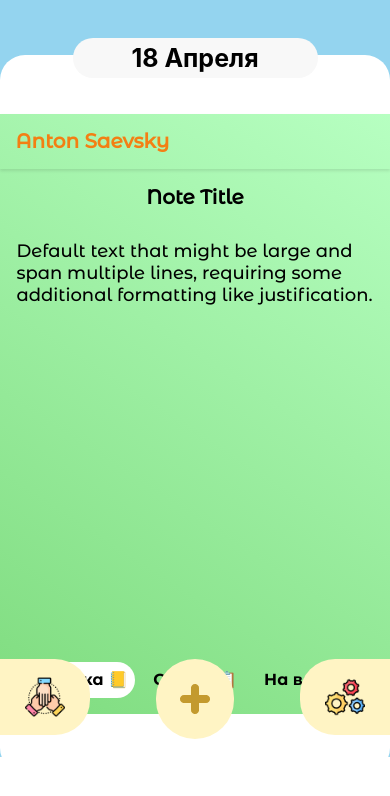
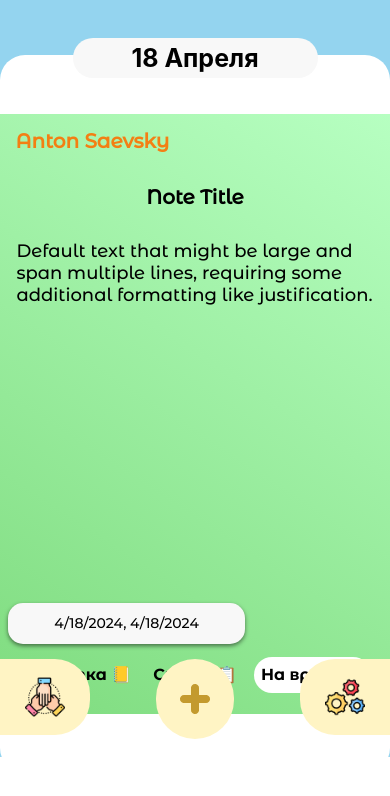
Before and after one commit to vodyaraman/SuchaNotepad, a React Native app in the folder NotePad/: screen / in a window 390 px wide. Shown: the top 796 px of the page. Built offline with nearby package versions, Linux system fonts and the light colour scheme.

Commit message:
Note context update + add-edit update
- Добавил переключатель на уровне entity (change type)
- Некоторые изменения дизайна

```diff
--- a/NotePad/App/Entities/Note/Helpers/note-manager.js
+++ b/NotePad/App/Entities/Note/Helpers/note-manager.js
@@ -10,7 +10,7 @@ export const NoteManagerProvider = ({ children }) => {
     const [userName, setUserName] = useState("Anton Saevsky");
     const [notePriority, setNoteAdd] = useState(true);
     const [timestamp, setTimestamp] = useState({"isTemporary": false, "dateStart": new Date(), "dateEnd": new Date()});
-    const [noteType, setNoteType] = useState("default");
+    const [noteType, setNoteType] = useState(2);
 
     return (
         <TextContext.Provider value={{
@@ -33,7 +33,6 @@ export const useNoteData = () => {
     const { noteTitle, noteText, notePriority, timestamp, noteType } = useContext(TextContext);
 
     return {
-        _id: "ObjectId",
         title: noteTitle,
         content: noteText,
         priority: notePriority,
--- /dev/null
+++ b/NotePad/App/Entities/Note/UI/add-edit.js
@@ -0,0 +1,46 @@
+import React from "react";
+import { InputText, SmallUnderplate } from "../../../Pull/Note";
+import { useText } from '../Helpers/note-manager';
+
+const NoteAddEdit = ({ flex = 'center', fontWeight = "normal", fontSize = 14 }) => {
+    const { timestamp, setTimestamp } = useText();
+
+    const handleDateChange = (newDateString) => {
+        const dates = newDateString.split(',').map(date => date.trim());
+        const newTimestamp = { ...timestamp };
+
+        if (dates.length === 2) {
+            newTimestamp.dateStart = new Date(dates[0]);
+            newTimestamp.dateEnd = dates[1] ? new Date(dates[1]) : null;
+        } else if (dates.length === 1) {
+            newTimestamp.dateStart = new Date(dates[0]);
+            newTimestamp.dateEnd = null;
+        }
+
+        setTimestamp(newTimestamp);
+    };
+
+    const formatDateString = () => {
+        if (timestamp.dateEnd) {
+            return `${timestamp.dateStart.toLocaleDateString()}, ${timestamp.dateEnd.toLocaleDateString()}`;
+        }
+        return timestamp.dateStart.toLocaleDateString();
+    };
+
+    return (
+        <SmallUnderplate>
+            <InputText
+                textColor="#0d0c0c"
+                text={formatDateString()}
+                onChangeText={handleDateChange}
+                textAlign={flex}
+                fontWeight={fontWeight}
+                fontSize={fontSize}
+                placeholder=""
+                multiline={false}
+            />
+        </SmallUnderplate>
+    );
+};
+
+export default NoteAddEdit;
--- /dev/null
+++ b/NotePad/App/Entities/Note/UI/change-type.js
@@ -0,0 +1,28 @@
+import React from 'react';
+import { Switcher } from '../../../Pull/Buttons';
+import { useText } from '../Helpers/note-manager';
+
+// Эта сущность обращается к переключателю состояний, который ориентирован на работу с индексами числовыми
+// Передаёт ему надписи, в этом случае типы заметок, возвращает по нажатию соответствующий индекс
+// Возвращённый индекс отправляется в Контекст АПИ и заполняет поле (состояние) noteType
+
+const NoteChangeType = () => {
+  const { noteType, setNoteType } = useText();
+
+  const handleSwitchChange = (index) => {
+    setNoteType(index);
+  };
+
+  return (
+    <Switcher
+      initialActive={noteType}
+      onChange={handleSwitchChange}
+      width="94%"
+      height={40}
+      totalStates={3}
+      stateLabels={['Заметка 📒', 'Список📋', 'На время⌚️']}
+    />
+  );
+};
+
+export default NoteChangeType;
--- a/NotePad/App/Entities/Note/index.js
+++ b/NotePad/App/Entities/Note/index.js
@@ -8,11 +8,13 @@ import Note from "./UI/note";
 // Графические элементы для редактирования заметок
 import EditNote from "./UI/edit-note";
 import EditNoteTitle from "./UI/edit-title";
+import NoteAddEdit from "./UI/add-edit";
 
 // Прочие графические элементы заметок
 import NoteManipulate from "./UI/manipulate";
+import NoteChangeType from "./UI/change-type"
 
 // Провайдер контекста заметки
 import { NoteManagerProvider } from "./Helpers/note-manager";
 
-export { Note, NoteUser, NoteTitle, NoteManipulate, EditNoteTitle, EditNote, NoteManagerProvider };
+export { Note, NoteUser, NoteTitle, NoteManipulate, EditNoteTitle, EditNote, NoteAddEdit, NoteChangeType, NoteManagerProvider };
--- a/NotePad/App/Features/Note/UI/create.js
+++ b/NotePad/App/Features/Note/UI/create.js
@@ -1,7 +1,6 @@
 import React from "react";
-import { NoteUser, EditNote, EditNoteTitle, NoteAddEdit, NoteManagerProvider } from "../../../Entities/Note";
+import { NoteUser, EditNote, EditNoteTitle, NoteAddEdit, NoteChangeType, NoteManagerProvider } from "../../../Entities/Note";
 import { FullScaledNotePlate, getNoteType } from "../../../Pull/Note";
-import { Switcher } from "../../../Pull/Buttons";
 
 const NoteWrite = ({ note = { type: 'important', content: 'Контент' } }) => {
     const noteProps = getNoteType(note);
@@ -11,12 +10,25 @@ const NoteWrite = ({ note = { type: 'important', content: 'Контент' } })
             <FullScaledNotePlate
                 backgroundColor={noteProps.backgroundColor}
                 height="100%"
-                Orion={NoteUser}
-                Scorpius={EditNoteTitle}
+                Orion={() => (
+                    <>
+                        <NoteUser/>
+                    </>
+                )}
+                Scorpius={() => (
+                    <>
+                        <EditNoteTitle/>
+                    </>
+                )}
                 Andromeda={() => (
                     <>
                         <EditNote/>
-                        <Switcher/>
+                    </>
+                )}
+                Prometheus={() => (
+                    <>
+                        <NoteAddEdit/>
+                        <NoteChangeType/>
                     </>
                 )}
             />
--- a/NotePad/App/Pull/Buttons/switcher.js
+++ b/NotePad/App/Pull/Buttons/switcher.js
@@ -1,5 +1,5 @@
 import React, { useState, useEffect, useRef } from 'react';
-import { View, Text, StyleSheet, TouchableOpacity, Animated, PanResponder } from 'react-native';
+import { View, StyleSheet, TouchableOpacity, Animated, PanResponder } from 'react-native';
 import { CustomSmallText } from '../Note';
 
 const Switcher = ({
@@ -8,6 +8,7 @@ const Switcher = ({
   height = 40,
   totalStates = 3,
   stateLabels = ['Заметка 📒', 'Список📋', 'На время⌚️'],
+  onChange, // Add this line
 }) => {
   const [activeIndex, setActiveIndex] = useState(initialActive);
   const animation = useRef(new Animated.Value(activeIndex)).current;
@@ -19,6 +20,7 @@ const Switcher = ({
       duration: 300,
       useNativeDriver: false
     }).start();
+    if (onChange) onChange(activeIndex); // Call onChange when activeIndex changes
   }, [activeIndex]);
 
   const panResponder = PanResponder.create({
@@ -62,7 +64,6 @@ const styles = StyleSheet.create({
     alignItems: 'center',
     borderRadius: 20,
     overflow: 'hidden',
-
     margin: '3%',
   },
   switcher: {
--- a/NotePad/App/Pull/Note/UI/fully-scaled-note-plate.js
+++ b/NotePad/App/Pull/Note/UI/fully-scaled-note-plate.js
@@ -2,7 +2,7 @@ import React from 'react';
 import { View, StyleSheet } from 'react-native';
 import GradientBackground from './linear-gradient';
 
-const FullScaledNotePlate = ({ Orion, Scorpius, Andromeda, backgroundColor, height }) => {
+const FullScaledNotePlate = ({ Orion, Scorpius, Andromeda, Prometheus, backgroundColor, height }) => {
   return (
     <GradientBackground
       backgroundColor={backgroundColor}
@@ -18,6 +18,9 @@ const FullScaledNotePlate = ({ Orion, Scorpius, Andromeda, backgroundColor, heig
       </View>
       <View style={styles.andromedaStyle}>
         <Andromeda />
+        <View style={styles.prometheusStyle}>
+          <Prometheus/>
+        </View>
       </View>
     </GradientBackground>
   );
@@ -29,11 +32,6 @@ const styles = StyleSheet.create({
   orionStyle: {
     padding: '4%',
     width: '100%',
-
-    shadowOffset: { width: 0, height: 2 },
-    shadowOpacity: 0.1,
-    shadowRadius: 3,
-    elevation: 4,
   },
   scorpiusStyle: {
     width: '100%',
@@ -47,6 +45,12 @@ const styles = StyleSheet.create({
 
     alignItems: 'center',
   },
+  prometheusStyle: {
+    alignItems: 'flex-start',
+
+    width: '100%',
+    padding: 5,
+  },
 });
 
 /*    shadowColor: '#000',
```
Also changed, not shown: NotePad/App/Entities/Note/UI/add-edit-deprecated.js (deleted, +0 -23 lines).
